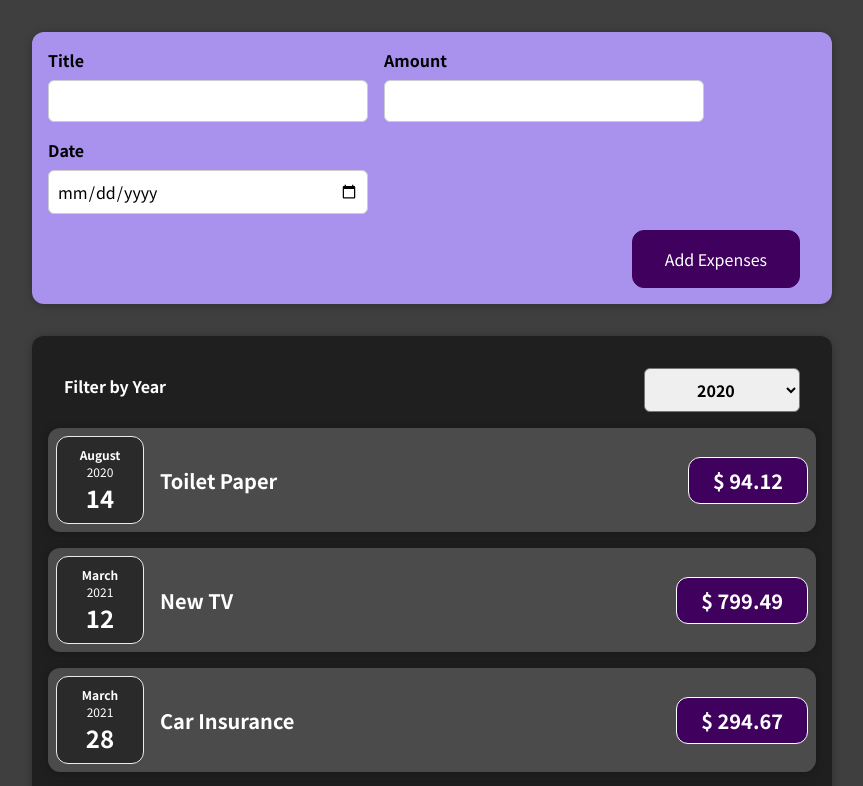
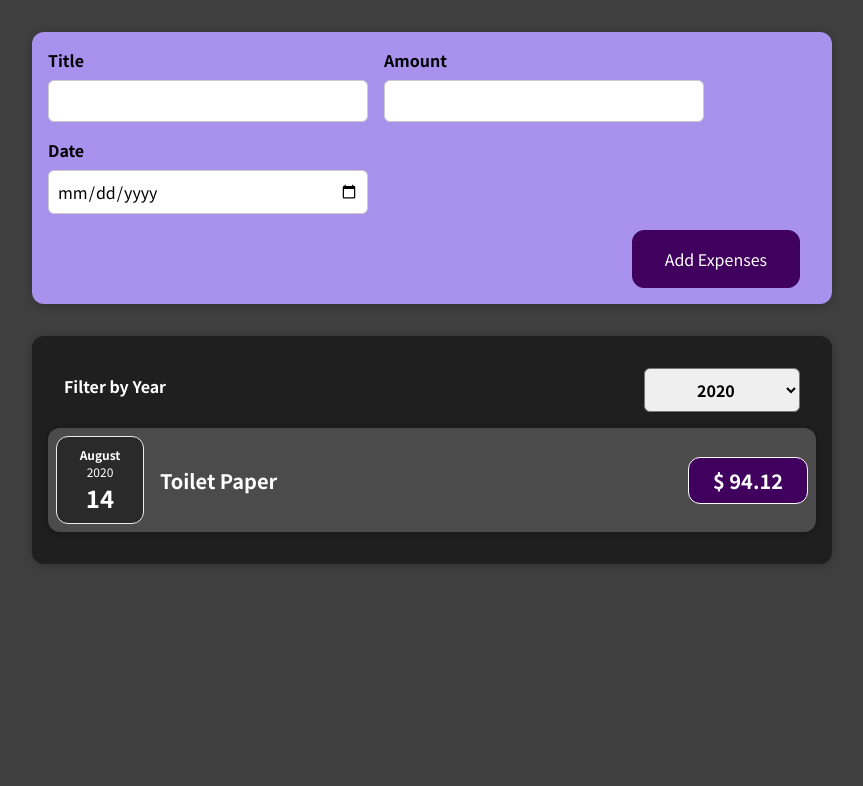
Before and after one commit to yurimnim/react-stutdy, a React (Create React App) app in the folder react-course-udemy/01-starting-setup/: page / in a window 1280 px wide. Shown: the top 786 px of the page, without its empty margins (208-1071 px from the left). Built offline with nearby package versions, Linux system fonts and the light colour scheme.

Commit message:
Dropdown filter function is up and running

```diff
--- a/react-course-udemy/01-starting-setup/src/components/Expenses/Expenses.jsx
+++ b/react-course-udemy/01-starting-setup/src/components/Expenses/Expenses.jsx
@@ -12,20 +12,31 @@
     setFilteredYear(selectedYear);
   };
 
+  const filteredExpenses = props.items.filter((expense) => {
+    return expense.date.getFullYear().toString() === filteredYear;
+  });
+
   return (
+    <div>
       <Card className='expenses'>
         <ExpenseFilter
           selected={filteredYear}
           onChangeFilter={filterChangeHander}
         />
-      {props.items.map((expense) => (
+        {filteredExpenses.length === 0 ? (
+          <p>No expenses found.</p>
+        ) : (
+          filteredExpenses.map((expense) => (
             <ExpenseItem
+              key={expense.id}
               title={expense.title}
               amount={expense.amount}
               date={expense.date}
             />
-      ))}
+          ))
+        )}
       </Card>
+    </div>
   );
 };
 
```
Also changed, not shown: 1 other file (tests, documents, lock files or other folders). Lines whose indentation alone changed are shown as unchanged.
